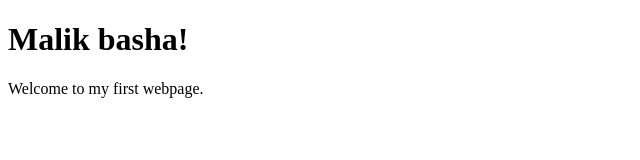
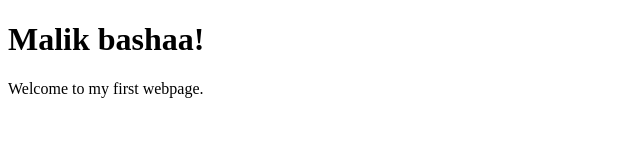
Before and after one commit to MalikkBashaa/Surf, a plain HTML site: page index.html in a window 1280 px wide. Shown: the full height of the page, 0-640 px from the left. Drawn offline with Linux system fonts and the light colour scheme.

Commit message:
Updated Name in new-branch

```diff
--- a/index.html
+++ b/index.html
@@ -6,7 +6,7 @@
     <title>My First Web Page</title>
 </head>
 <body>
-    <h1>Malik basha!</h1>
+    <h1>Malik bashaa!</h1>
     <p>Welcome to my first webpage.</p>
 </body>
 </html>
```
